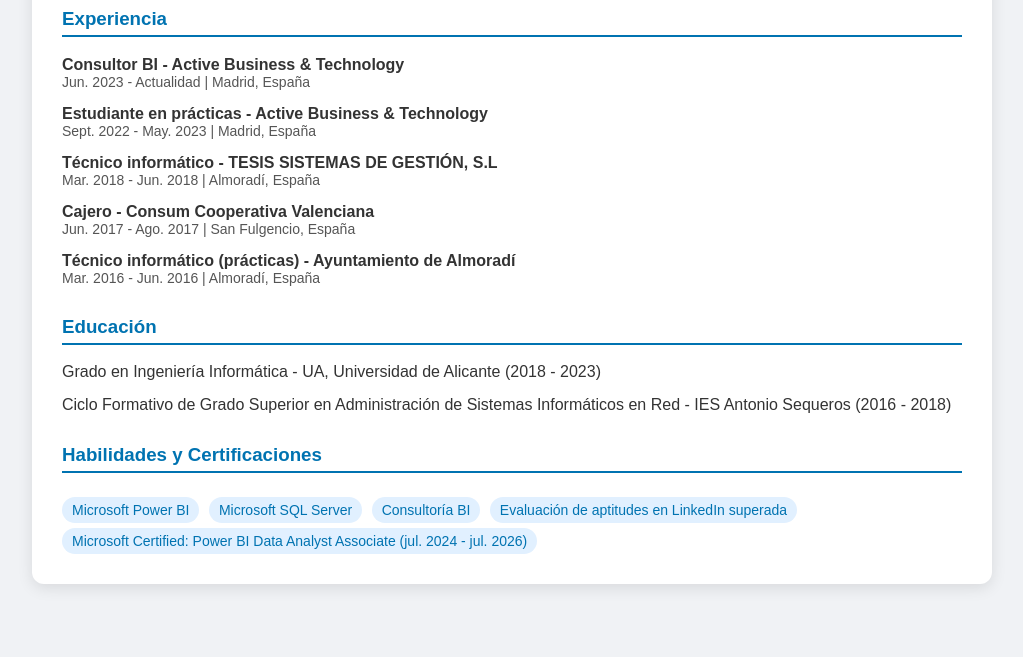
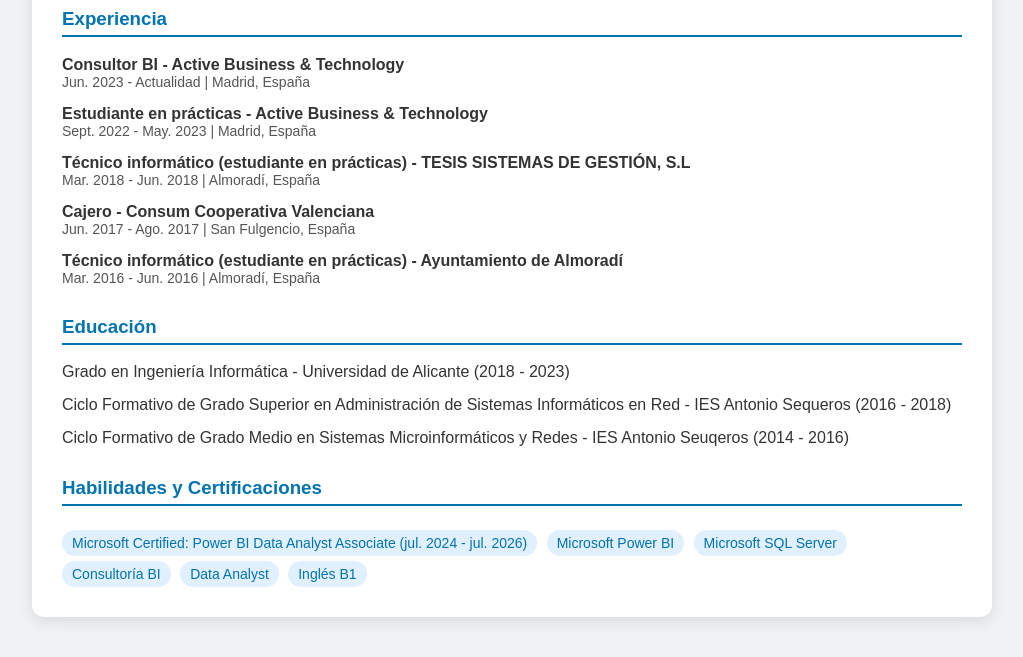
Before and after one commit to Girona98/girona98.github.io, a plain HTML site: page index.html in a window 1280 px wide. Shown: the part 212-869 px from the top of the page, without its empty margins (128-1151 px from the left). Before the commit the page ends 836 px from the top, so only its background shows below. Drawn offline with Linux system fonts and the light colour scheme.

Commit message:
Update index.html

```diff
--- a/index.html
+++ b/index.html
@@ -95,7 +95,7 @@
                     <div class="job-duration">Sept. 2022 - May. 2023 | Madrid, España</div>
                 </li>
                 <li>
-                    <div class="job-title">Técnico informático - TESIS SISTEMAS DE GESTIÓN, S.L</div>
+                    <div class="job-title">Técnico informático (estudiante en prácticas) - TESIS SISTEMAS DE GESTIÓN, S.L</div>
                     <div class="job-duration">Mar. 2018 - Jun. 2018 | Almoradí, España</div>
                 </li>
                 <li>
@@ -103,7 +103,7 @@
                     <div class="job-duration">Jun. 2017 - Ago. 2017 | San Fulgencio, España</div>
                 </li>
                 <li>
-                    <div class="job-title">Técnico informático (prácticas) - Ayuntamiento de Almoradí</div>
+                    <div class="job-title">Técnico informático (estudiante en prácticas) - Ayuntamiento de Almoradí</div>
                     <div class="job-duration">Mar. 2016 - Jun. 2016 | Almoradí, España</div>
                 </li>
             </ul>
@@ -112,19 +112,21 @@
         <section>
             <h3>Educación</h3>
             <ul>
-                <li>Grado en Ingeniería Informática - UA, Universidad de Alicante (2018 - 2023)</li>
+                <li>Grado en Ingeniería Informática - Universidad de Alicante (2018 - 2023)</li>
                 <li>Ciclo Formativo de Grado Superior en Administración de Sistemas Informáticos en Red - IES Antonio Sequeros (2016 - 2018)</li>
+                <li>Ciclo Formativo de Grado Medio en Sistemas Microinformáticos y Redes - IES Antonio Seuqeros (2014 - 2016)</li>
             </ul>
         </section>
 
         <section>
             <h3>Habilidades y Certificaciones</h3>
             <div class="skills">
+                <span>Microsoft Certified: Power BI Data Analyst Associate (jul. 2024 - jul. 2026)</span>
                 <span>Microsoft Power BI</span>
                 <span>Microsoft SQL Server</span>
                 <span>Consultoría BI</span>
-                <span>Evaluación de aptitudes en LinkedIn superada</span>
-                <span>Microsoft Certified: Power BI Data Analyst Associate (jul. 2024 - jul. 2026)</span>
+                <span>Data Analyst</span>
+                <span>Inglés B1</span>
             </div>
         </section>
     </div>
```
